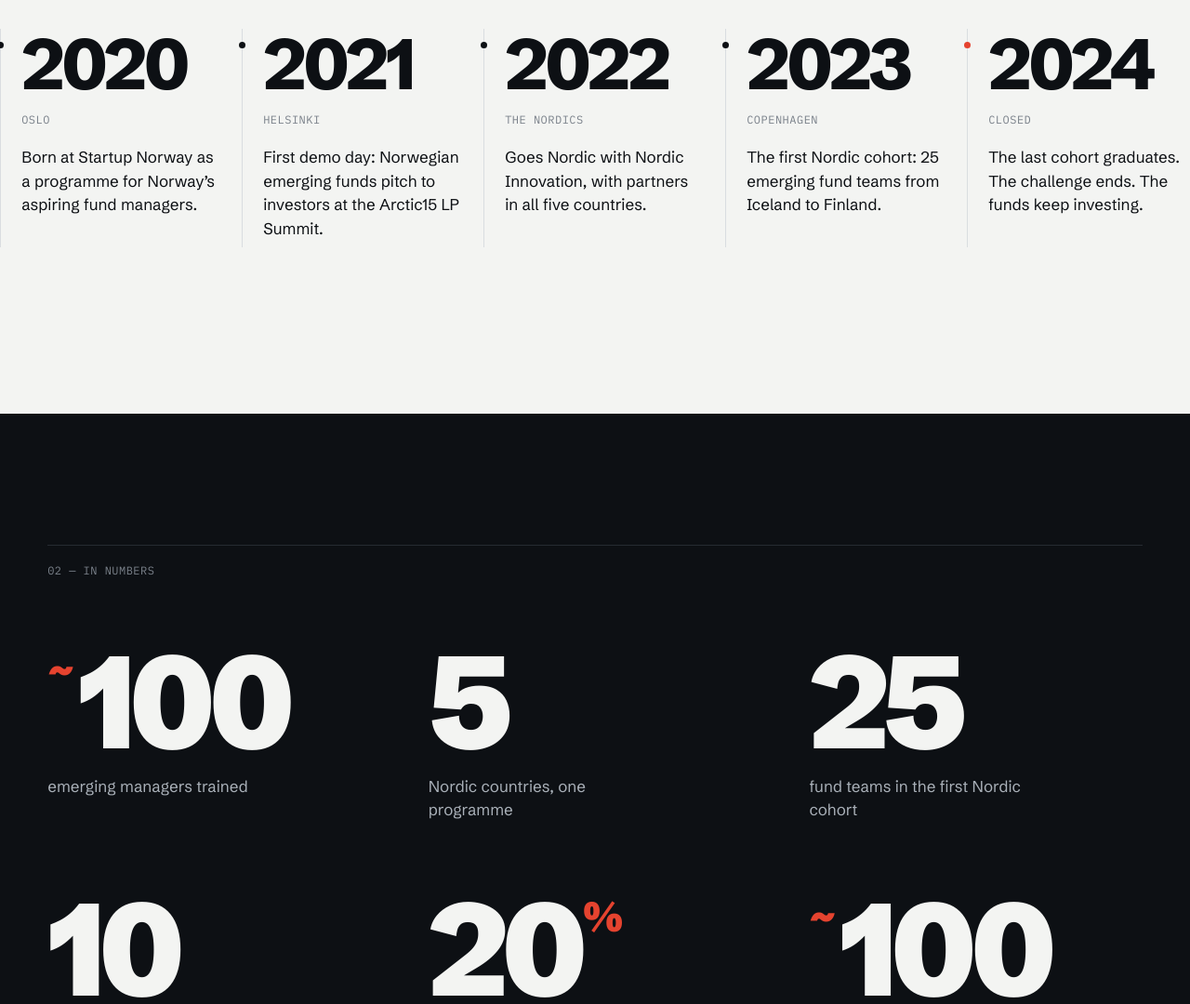
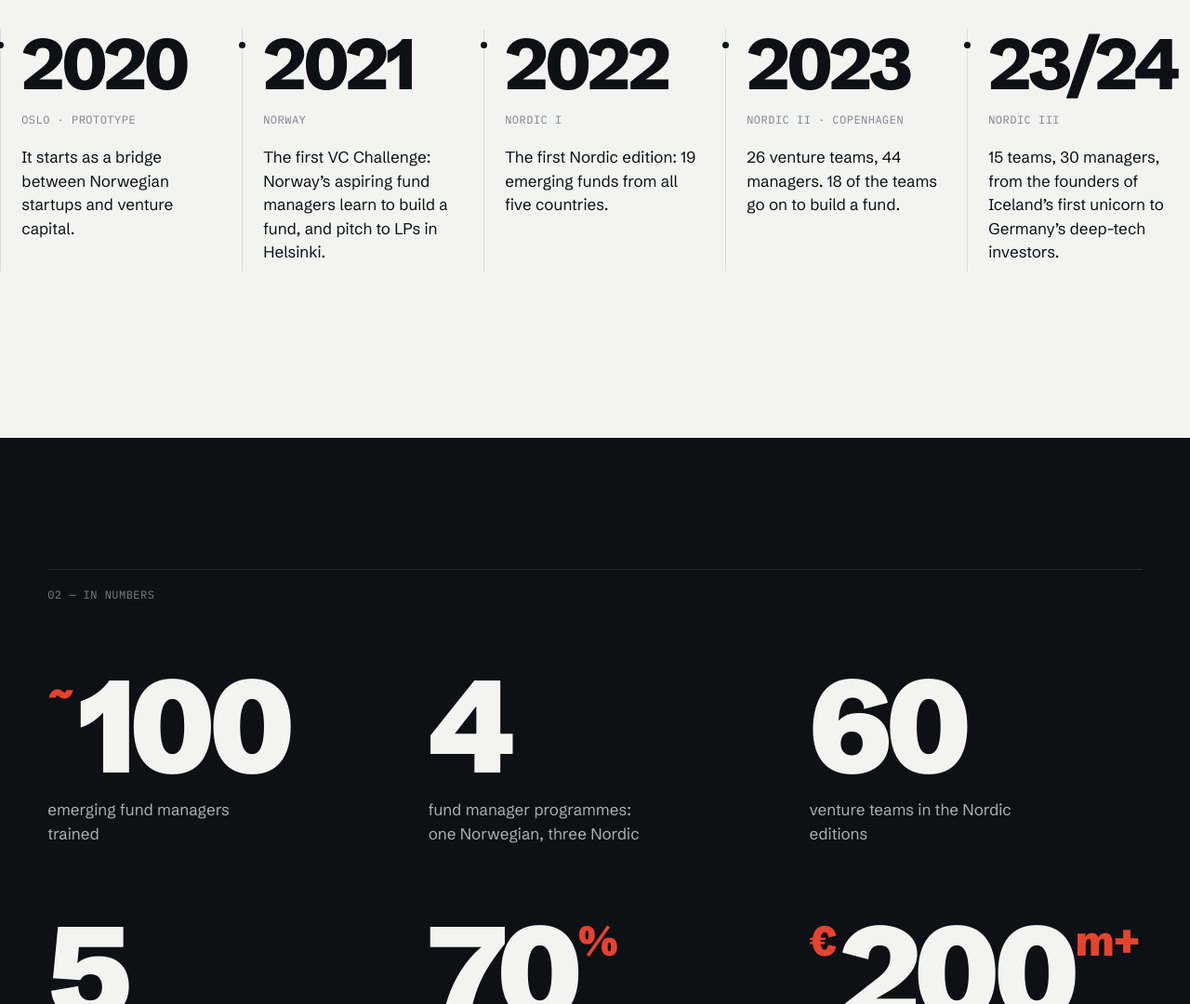
Before and after one commit to VEVEGAShouse/vcchallenge-web, a plain HTML site: page index.html in a window 1280 px wide. Shown: the part 1720-2800 px from the top of the page at 93% size. Drawn offline with Linux system fonts and the light colour scheme.

Commit message:
Programmes and numbers from the end reports; drop partners; subtle note on the women investor programmes
Co-Authored-By: Claude Opus 5.5 <noreply@anthropic.com>
Claude-Session: https://claude.ai/code/session_01GjU4Noon6CoNqi8SrQXMPy

```diff
--- a/index.html
+++ b/index.html
@@ -15,7 +15,7 @@
   <link rel="preconnect" href="https://fonts.googleapis.com">
   <link rel="preconnect" href="https://fonts.gstatic.com" crossorigin>
   <link href="https://fonts.googleapis.com/css2?family=IBM+Plex+Mono:wght@400;500&family=Schibsted+Grotesk:wght@400;500;600;800;900&display=swap" rel="stylesheet">
-  <link rel="stylesheet" href="styles.css?v=4">
+  <link rel="stylesheet" href="styles.css?v=5">
   <script>document.documentElement.classList.add('js')</script>
 </head>
 <body>
@@ -33,7 +33,7 @@
       <h1 id="t" class="hero__title">VC<br>Challenge</h1>
       <p class="hero__lead">The training ground for the first funds of the Nordics.</p>
     </div>
-    <p class="hero__caption mono" aria-hidden="true">~100 emerging managers. Five countries. One ecosystem.</p>
+    <p class="hero__caption mono" aria-hidden="true">~100 emerging managers. Four programmes. One ecosystem.</p>
   </section>
 
   <!-- STATEMENT ────────────────────────────────────── -->
@@ -49,23 +49,28 @@
     <ol class="tl">
       <li class="tl__item reveal">
         <span class="tl__year">2020</span>
-        <span class="tl__place mono">Oslo</span>
-        <p>Born at Startup Norway as a programme for Norway’s aspiring fund managers.</p>
+        <span class="tl__place mono">Oslo · Prototype</span>
+        <p>It starts as a bridge between Norwegian startups and venture capital.</p>
       </li>
       <li class="tl__item reveal">
         <span class="tl__year">2021</span>
-        <span class="tl__place mono">Helsinki</span>
-        <p>First demo day: Norwegian emerging funds pitch to investors at the Arctic15 LP Summit.</p>
+        <span class="tl__place mono">Norway</span>
+        <p>The first VC Challenge: Norway’s aspiring fund managers learn to build a fund, and pitch to LPs in Helsinki.</p>
       </li>
       <li class="tl__item reveal">
         <span class="tl__year">2022</span>
-        <span class="tl__place mono">The Nordics</span>
-        <p>Goes Nordic with Nordic Innovation, with partners in all five countries.</p>
+        <span class="tl__place mono">Nordic I</span>
+        <p>The first Nordic edition: 19 emerging funds from all five countries.</p>
       </li>
       <li class="tl__item reveal">
         <span class="tl__year">2023</span>
-        <span class="tl__place mono">Copenhagen</span>
-        <p>The first Nordic cohort: 25 emerging fund teams from Iceland to Finland.</p>
+        <span class="tl__place mono">Nordic II · Copenhagen</span>
+        <p>26 venture teams, 44 managers. 18 of the teams go on to build a fund.</p>
+      </li>
+      <li class="tl__item reveal">
+        <span class="tl__year">23/24</span>
+        <span class="tl__place mono">Nordic III</span>
+        <p>15 teams, 30 managers, from the founders of Iceland’s first unicorn to Germany’s deep-tech investors.</p>
       </li>
       <li class="tl__item reveal">
         <span class="tl__year">2024</span>
@@ -80,12 +85,12 @@
     <div class="wrap">
       <h2 id="nb" class="label mono reveal">02 — In numbers</h2>
       <dl class="nb">
-        <div class="nb__item reveal"><dt class="nb__fig"><sup class="pre">~</sup><span data-count="100">100</span></dt><dd>emerging managers trained</dd></div>
-        <div class="nb__item reveal"><dt class="nb__fig"><span data-count="5">5</span></dt><dd>Nordic countries, one programme</dd></div>
-        <div class="nb__item reveal"><dt class="nb__fig"><span data-count="25">25</span></dt><dd>fund teams in the first Nordic cohort</dd></div>
-        <div class="nb__item reveal"><dt class="nb__fig"><span data-count="10">10</span></dt><dd>sessions with venture experts per programme</dd></div>
-        <div class="nb__item reveal"><dt class="nb__fig"><span data-count="20">20</span><sup>%</sup></dt><dd>women GPs in 2023, above the 15% industry benchmark</dd></div>
-        <div class="nb__item reveal"><dt class="nb__fig"><sup class="pre">~</sup><span data-count="100">100</span></dt><dd>first-time funds launched in the Nordics since 2018, and we counted every one</dd></div>
+        <div class="nb__item reveal"><dt class="nb__fig"><sup class="pre">~</sup><span data-count="100">100</span></dt><dd>emerging fund managers trained</dd></div>
+        <div class="nb__item reveal"><dt class="nb__fig"><span data-count="4">4</span></dt><dd>fund manager programmes: one Norwegian, three Nordic</dd></div>
+        <div class="nb__item reveal"><dt class="nb__fig"><span data-count="60">60</span></dt><dd>venture teams in the Nordic editions</dd></div>
+        <div class="nb__item reveal"><dt class="nb__fig"><span data-count="5">5</span></dt><dd>Nordic countries, plus the Baltics, Germany and Belgium</dd></div>
+        <div class="nb__item reveal"><dt class="nb__fig"><span data-count="70">70</span><sup>%</sup></dt><dd>of the 2023 teams decided to launch their fund</dd></div>
+        <div class="nb__item reveal"><dt class="nb__fig"><sup class="pre">€</sup><span data-count="200">200</span><sup>m+</sup></dt><dd>combined target capital of the funds born in 2023</dd></div>
       </dl>
     </div>
   </section>
@@ -120,18 +125,10 @@
     </div>
   </section>
 
-  <!-- PARTNERS ─────────────────────────────────────── -->
-  <section class="partners wrap" aria-labelledby="pt">
-    <h2 id="pt" class="label mono reveal">05 — Built with</h2>
-    <ul class="pt reveal">
-      <li>Startup Norway</li>
-      <li>Nordic Innovation</li>
-      <li>Helsinki Partners</li>
-      <li>KLAK — Icelandic Startups</li>
-      <li>Nordic Node</li>
-      <li>Canute</li>
-      <li>Global Innovation Catalyst</li>
-    </ul>
+  <!-- ALSO ───────────────────────────────────────── -->
+  <section class="also wrap" aria-labelledby="al">
+    <h2 id="al" class="label mono reveal">05 — Also</h2>
+    <p class="also__text reveal">Beyond the Nordics, two programmes for women investors across Europe, in 2023 and 2024. <span>Over 120 women, more than 30 countries.</span></p>
   </section>
 
   <!-- CLOSING ──────────────────────────────────────── -->
--- a/styles.css
+++ b/styles.css
@@ -87,6 +87,11 @@ a { color: inherit; }
 .pt { display: flex; flex-wrap: wrap; gap: 10px; }
 .pt li { border: 1px solid var(--ink); border-radius: 999px; padding: 10px 18px; font-weight: 500; }
 
+/* also */
+.also { padding-block: clamp(100px, 14vw, 190px) 0; }
+.also__text { font-size: clamp(20px, 2vw, 28px); line-height: 1.25; letter-spacing: -0.015em; max-width: 38ch; color: var(--muted); }
+.also__text span { color: var(--ink); }
+
 /* closing */
 .closing { padding-block: clamp(130px, 18vw, 260px) clamp(80px, 10vw, 140px); }
 .closing__big { font-size: clamp(44px, 8.4vw, 136px); font-weight: 900; letter-spacing: -0.055em; line-height: .9; }
```
